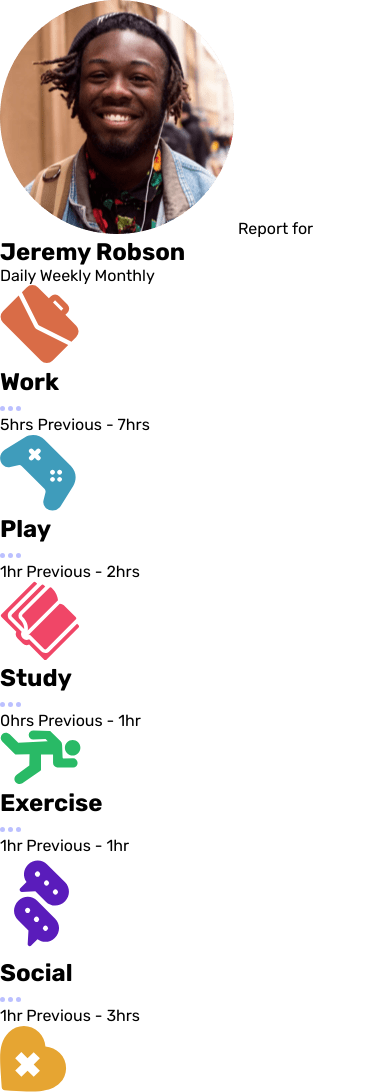
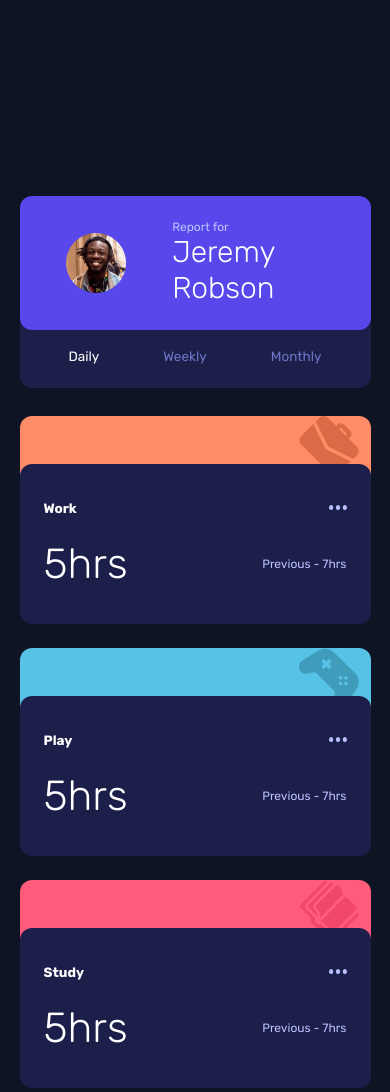
Before and after one commit to TranDanh1122/time_tracking, a plain HTML site: page index.html in a window 390 px wide. Shown: the top 1092 px of the page. Drawn offline with Linux system fonts and the light colour scheme.

Commit message:
layout + responsive

```diff
--- a/index.html
+++ b/index.html
@@ -32,9 +32,13 @@
     <section class="wrapper">
       <!-- profile -->
       <div class="profile item1">
+        <div class="info">
           <img src="./images/image-jeremy.png" alt="avatar">
+          <div class="name_group">
             <span> Report for</span>
             <h1> Jeremy Robson</h1>
+          </div>
+        </div>
         <div class="filter_time">
           <span active="true"> Daily</span>
           <span active="false"> Weekly</span>
@@ -47,12 +51,17 @@
         <div class="background">
           <img src="./images/icon-work.svg" alt="Work">
         </div>
+        <div class="card_content">
           <div class="card_header">
             <h2> Work</h2>
             <img src="./images/icon-ellipsis.svg" alt="action">
           </div>
+          <div class="card_body">
             <span class="time"> 5hrs</span>
             <span class="time_old"> <span>Previous</span> - 7hrs</span>
+          </div>
+
+        </div>
       </div>
       <!-- end work -->
 
@@ -61,12 +70,16 @@
         <div class="background">
           <img src="./images/icon-play.svg" alt="Play">
         </div>
+        <div class="card_content">
           <div class="card_header">
             <h2> Play</h2>
             <img src="./images/icon-ellipsis.svg" alt="action">
           </div>
-        <span class="time"> 1hr</span>
-        <span class="time_old"> <span>Previous</span> - 2hrs</span>
+          <div class="card_body">
+            <span class="time"> 5hrs</span>
+            <span class="time_old"> <span>Previous</span> - 7hrs</span>
+          </div>
+        </div>
       </div>
       <!-- end Play -->
       <!-- Study -->
@@ -74,12 +87,16 @@
         <div class="background">
           <img src="./images/icon-study.svg" alt="Study">
         </div>
+        <div class="card_content">
           <div class="card_header">
             <h2> Study</h2>
             <img src="./images/icon-ellipsis.svg" alt="action">
           </div>
-        <span class="time"> 0hrs</span>
-        <span class="time_old"> <span>Previous</span> - 1hr</span>
+          <div class="card_body">
+            <span class="time"> 5hrs</span>
+            <span class="time_old"> <span>Previous</span> - 7hrs</span>
+          </div>
+        </div>
       </div>
       <!-- end Study -->
       <!-- Exercise -->
@@ -87,12 +104,16 @@
         <div class="background">
           <img src="./images/icon-exercise.svg" alt="Exercise">
         </div>
+        <div class="card_content">
           <div class="card_header">
             <h2> Exercise</h2>
             <img src="./images/icon-ellipsis.svg" alt="action">
           </div>
-        <span class="time"> 1hr</span>
-        <span class="time_old"> <span>Previous</span> - 1hr</span>
+          <div class="card_body">
+            <span class="time"> 5hrs</span>
+            <span class="time_old"> <span>Previous</span> - 7hrs</span>
+          </div>
+        </div>
       </div>
       <!-- end Exercise -->
       <!-- Social -->
@@ -100,12 +121,16 @@
         <div class="background">
           <img src="./images/icon-social.svg" alt="Social">
         </div>
+        <div class="card_content">
           <div class="card_header">
             <h2> Social</h2>
             <img src="./images/icon-ellipsis.svg" alt="action">
           </div>
-        <span class="time"> 1hr</span>
-        <span class="time_old"> <span>Previous</span> - 3hrs</span>
+          <div class="card_body">
+            <span class="time"> 5hrs</span>
+            <span class="time_old"> <span>Previous</span> - 7hrs</span>
+          </div>
+        </div>
       </div>
       <!-- end Social -->
       <!-- Self Care -->
@@ -113,12 +138,16 @@
         <div class="background">
           <img src="./images/icon-self-care.svg" alt="Self Care">
         </div>
+        <div class="card_content">
           <div class="card_header">
             <h2> Self Care</h2>
             <img src="./images/icon-ellipsis.svg" alt="action">
           </div>
-        <span class="time"> 0hrs</span>
-        <span class="time_old"> <span>Previous</span> - 1hr</span>
+          <div class="card_body">
+            <span class="time"> 5hrs</span>
+            <span class="time_old"> <span>Previous</span> - 7hrs</span>
+          </div>
+        </div>
       </div>
       <!-- end Self Care -->
     </section>
--- a/styles.css
+++ b/styles.css
@@ -25,3 +25,255 @@ body {
     font-size: 16px;
     font-family: "Rubik", sans-serif;
 }
+
+main {
+    background-color: var(--very_dark_blue);
+    width: 100%;
+    height: auto;
+    min-height: 100vh;
+    display: flex;
+    justify-content: center;
+    align-items: center;
+}
+
+.wrapper {
+    display: grid;
+    grid-template: repeat(2, minmax(255px, 1fr)) / repeat(4, minmax(255px, 1fr));
+    gap: 1.5rem;
+    max-width: 1120px;
+    align-items: flex-end;
+}
+
+.item1 {
+    grid-area: 1/1/3/2;
+}
+
+.item2 .background {
+    background-color: var(--light_red_work);
+}
+
+.item3 .background {
+    background-color: var(--soft_blue_play);
+}
+
+.item4 .background {
+    background-color: var(--light_red_study);
+}
+
+.item5 .background {
+    background-color: var(--lime_green_exercise);
+}
+
+.item6 .background {
+    background-color: var(--violet_social);
+}
+
+.item7 .background {
+    background-color: var(--soft_orange_self_care);
+}
+
+.profile {
+    display: flex;
+    flex-flow: column nowrap;
+    gap: 1.5rem;
+    border-radius: 1rem;
+    background-color: var(--dark_blue);
+}
+
+.profile .info {
+    padding: 2rem;
+    background-color: var(--blue);
+    border-radius: 1rem;
+}
+
+.info span {
+    color: var(--pale_blue);
+    display: block;
+    margin-top: 2.75rem;
+    margin-bottom: .5rem;
+}
+
+.info h1 {
+    color: white;
+    font-size: 2.5rem;
+    font-weight: 300;
+    margin-bottom: 5rem;
+}
+
+.info img {
+    width: 5rem;
+    height: 5rem;
+    aspect-ratio: 1;
+    object-fit: cover;
+}
+
+.profile .filter_time {
+    padding-left: 2rem;
+    display: flex;
+    flex-flow: column nowrap;
+    gap: 1.25rem;
+    margin-bottom: 2rem;
+}
+
+.filter_time span {
+    cursor: pointer;
+    font-size: 1.125rem;
+    color: var(--desaturated_blue);
+}
+
+.filter_time span[active="true"] {
+    color: white;
+}
+
+.card {
+    position: relative;
+    z-index: 1;
+    height: 200px;
+}
+
+.card .card_header {
+    display: flex;
+    justify-content: space-between;
+    align-items: center;
+}
+
+.card_header h2 {
+    font-size: 1.125rem;
+}
+
+.card_header img {
+    width: 1.5rem;
+    height: 0.35rem;
+    object-fit: cover;
+}
+
+.card .time {
+    font-size: 3.5rem;
+    font-weight: 300;
+    display: block;
+    margin-top: 1.5rem;
+    margin-bottom: .5rem;
+}
+
+.card .time_old {
+    color: var(--pale_blue);
+}
+
+.card .background {
+    content: "";
+    position: absolute;
+    width: 100%;
+    height: 100%;
+    top: -30%;
+    left: 0;
+    z-index: -1;
+    border-top-right-radius: 1rem;
+    border-top-left-radius: 1rem;
+    display: flex;
+    justify-content: flex-end;
+    padding-right: 1rem;
+}
+
+.card .background img {
+    width: 5rem;
+    height: 5rem;
+    object-fit: cover;
+}
+
+.card .card_content {
+    position: absolute;
+    width: 100%;
+    height: 100%;
+    top: 0;
+    left: 0;
+    z-index: 1;
+    background-color: var(--dark_blue);
+    color: white;
+    padding: 2rem;
+    border-radius: 1rem;
+}
+
+@media (max-width:1024px) {
+
+    html,
+    body {
+        font-size: 14px;
+    }
+
+    .wrapper {
+        grid-template: repeat(4, 1fr) / 1fr 1fr;
+        width: 90%;
+        align-items: center;
+        row-gap: 6rem;
+        column-gap: 1.5rem;
+        margin-bottom: 2rem;
+    }
+
+    .item1 {
+        grid-area: 1/1/span 2/span 2;
+        transform: translateY(50%);
+    }
+
+    .profile .info {
+        display: flex;
+        flex-flow: row nowrap;
+        justify-content: space-around;
+        align-items: center;
+    }
+
+    .name_group {
+        flex-basis: 50%;
+    }
+
+    .profile .filter_time {
+        flex-flow: row nowrap;
+        justify-content: space-evenly;
+        padding-left: unset;
+    }
+
+    .info h1,
+    .info span {
+        margin: unset;
+    }
+}
+
+@media (max-width:767px) {
+
+    html,
+    body {
+        font-size: 12px;
+    }
+
+    .wrapper {
+        grid-template: repeat(8, minmax(160px , 1fr)) / 1fr;
+        row-gap: 6rem;
+        column-gap: 6rem;
+    }
+
+    .item1 {
+        grid-area: 1/1/span 2/span 1;
+    }
+
+    .card {
+        height: 100%;
+    }
+
+    .card_content {
+        display: flex;
+        flex-flow: column nowrap;
+        justify-content: space-around;
+    }
+
+    .card_body {
+        display: flex;
+        justify-content: space-between;
+        align-items: center;
+    }
+
+    .card .time,
+    .card .time_old {
+        margin-top: unset;
+        margin-bottom: unset;
+
+    }
+}
```
Lines whose indentation alone changed are shown as unchanged.
